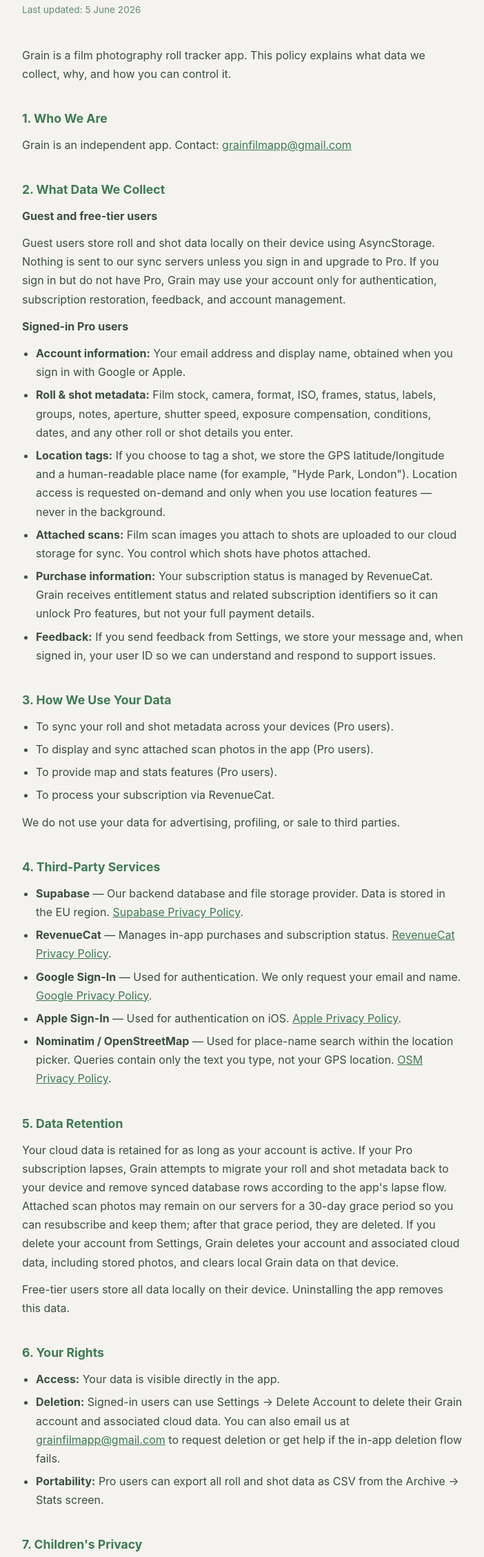
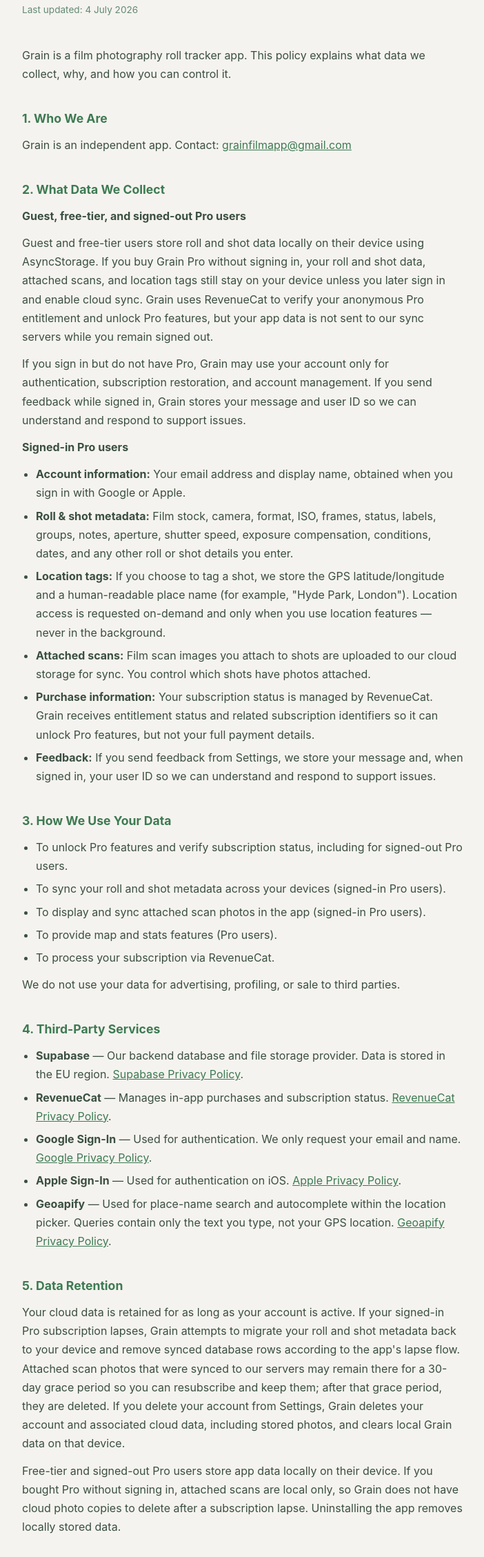
Before and after one commit to Kaidus23/grain-privacy, a plain HTML site: page index.html in a window 1280 px wide. Shown: the part 131-2388 px from the top of the page at 69% size, without its empty margins (288-990 px from the left). Drawn offline with Linux system fonts and the light colour scheme.

Commit message:
Update support and privacy policies

```diff
--- a/index.html
+++ b/index.html
@@ -36,7 +36,7 @@
 <body>
   <h1>Privacy Policy</h1>
   <span class="accent"></span>
-  <p class="updated">Last updated: 5 June 2026</p>
+  <p class="updated">Last updated: 4 July 2026</p>
 
   <p>Grain is a film photography roll tracker app. This policy explains what data we collect, why, and how you can control it.</p>
 
@@ -45,8 +45,9 @@
 
   <h2>2. What Data We Collect</h2>
 
-  <p><strong>Guest and free-tier users</strong></p>
-  <p>Guest users store roll and shot data locally on their device using AsyncStorage. Nothing is sent to our sync servers unless you sign in and upgrade to Pro. If you sign in but do not have Pro, Grain may use your account only for authentication, subscription restoration, feedback, and account management.</p>
+  <p><strong>Guest, free-tier, and signed-out Pro users</strong></p>
+  <p>Guest and free-tier users store roll and shot data locally on their device using AsyncStorage. If you buy Grain Pro without signing in, your roll and shot data, attached scans, and location tags still stay on your device unless you later sign in and enable cloud sync. Grain uses RevenueCat to verify your anonymous Pro entitlement and unlock Pro features, but your app data is not sent to our sync servers while you remain signed out.</p>
+  <p>If you sign in but do not have Pro, Grain may use your account only for authentication, subscription restoration, and account management. If you send feedback while signed in, Grain stores your message and user ID so we can understand and respond to support issues.</p>
 
   <p><strong>Signed-in Pro users</strong></p>
   <ul>
@@ -60,8 +61,9 @@
 
   <h2>3. How We Use Your Data</h2>
   <ul>
-    <li>To sync your roll and shot metadata across your devices (Pro users).</li>
-    <li>To display and sync attached scan photos in the app (Pro users).</li>
+    <li>To unlock Pro features and verify subscription status, including for signed-out Pro users.</li>
+    <li>To sync your roll and shot metadata across your devices (signed-in Pro users).</li>
+    <li>To display and sync attached scan photos in the app (signed-in Pro users).</li>
     <li>To provide map and stats features (Pro users).</li>
     <li>To process your subscription via RevenueCat.</li>
   </ul>
@@ -73,12 +75,12 @@
     <li><strong>RevenueCat</strong> — Manages in-app purchases and subscription status. <a href="https://www.revenuecat.com/privacy">RevenueCat Privacy Policy</a>.</li>
     <li><strong>Google Sign-In</strong> — Used for authentication. We only request your email and name. <a href="https://policies.google.com/privacy">Google Privacy Policy</a>.</li>
     <li><strong>Apple Sign-In</strong> — Used for authentication on iOS. <a href="https://www.apple.com/legal/privacy/">Apple Privacy Policy</a>.</li>
-    <li><strong>Nominatim / OpenStreetMap</strong> — Used for place-name search within the location picker. Queries contain only the text you type, not your GPS location. <a href="https://osmfoundation.org/wiki/Privacy_Policy">OSM Privacy Policy</a>.</li>
+    <li><strong>Geoapify</strong> — Used for place-name search and autocomplete within the location picker. Queries contain only the text you type, not your GPS location. <a href="https://www.geoapify.com/privacy-policy/">Geoapify Privacy Policy</a>.</li>
   </ul>
 
   <h2>5. Data Retention</h2>
-  <p>Your cloud data is retained for as long as your account is active. If your Pro subscription lapses, Grain attempts to migrate your roll and shot metadata back to your device and remove synced database rows according to the app's lapse flow. Attached scan photos may remain on our servers for a 30-day grace period so you can resubscribe and keep them; after that grace period, they are deleted. If you delete your account from Settings, Grain deletes your account and associated cloud data, including stored photos, and clears local Grain data on that device.</p>
-  <p>Free-tier users store all data locally on their device. Uninstalling the app removes this data.</p>
+  <p>Your cloud data is retained for as long as your account is active. If your signed-in Pro subscription lapses, Grain attempts to migrate your roll and shot metadata back to your device and remove synced database rows according to the app's lapse flow. Attached scan photos that were synced to our servers may remain there for a 30-day grace period so you can resubscribe and keep them; after that grace period, they are deleted. If you delete your account from Settings, Grain deletes your account and associated cloud data, including stored photos, and clears local Grain data on that device.</p>
+  <p>Free-tier and signed-out Pro users store app data locally on their device. If you bought Pro without signing in, attached scans are local only, so Grain does not have cloud photo copies to delete after a subscription lapse. Uninstalling the app removes locally stored data.</p>
 
   <h2>6. Your Rights</h2>
   <ul>
```
Also changed, not shown: support.html (+4 -2 lines).
